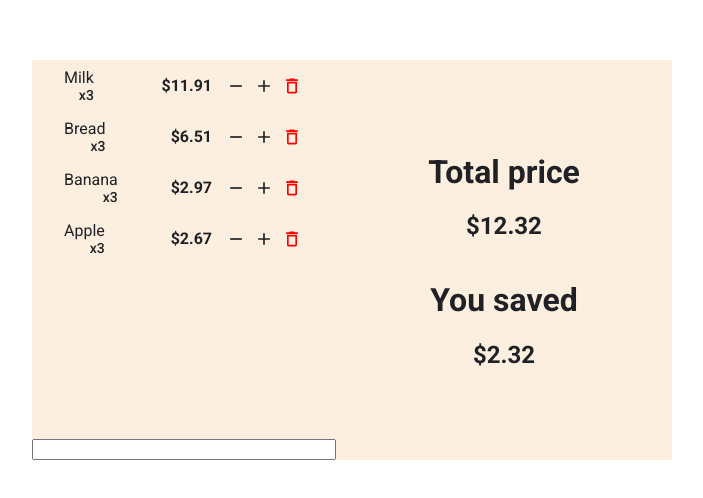
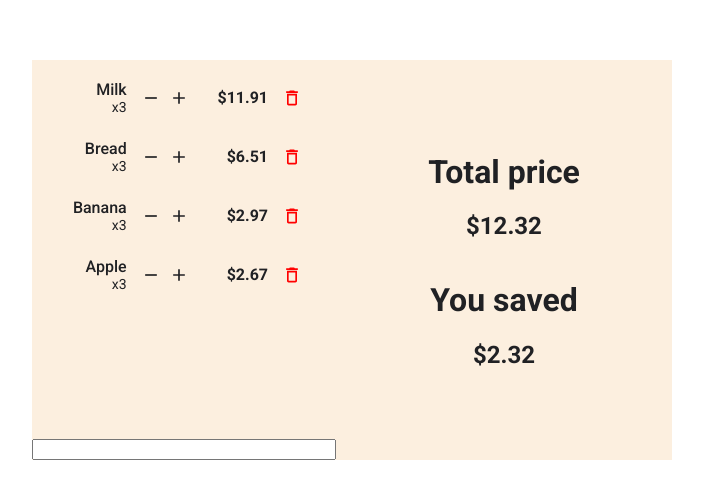
Before and after one commit to Fredy/grocery-store-calculator, a React (Create React App) app: page / in a window 1280 px wide. Shown: the part 140-638 px from the top of the page, without its empty margins (288-991 px from the left). Built offline with nearby package versions, Linux system fonts and the light colour scheme.

Commit message:
Improving ProductList styles

```diff
--- a/src/components/ProductList/index.tsx
+++ b/src/components/ProductList/index.tsx
@@ -44,18 +44,21 @@ function ProductItem({ product }: ProductItemProps) {
   return (
     <li className="productList-item">
       <div className="productList-item-description">
-        <span>{name}</span>
+        <span className="productList-item-name">{name}</span>
 
         <span className="productList-item-quantity">x{quantity}</span>
       </div>
-      <span className="productList-item-price">{formattedCost}</span>
 
+      <div className="productList-item-buttonGroup">
         <button onClick={handleIncrease} className="productList-item-button">
           <MdOutlineRemove size={20} />
         </button>
         <button onClick={handleDecrease} className="productList-item-button">
           <MdOutlineAdd size={20} />
         </button>
+      </div>
+
+      <span className="productList-item-price">{formattedCost}</span>
       <button onClick={handleRemove} className="productList-item-button">
         <MdDeleteOutline color="red" size={20} />
       </button>
--- a/src/components/ProductList/styles.css
+++ b/src/components/ProductList/styles.css
@@ -1,7 +1,7 @@
 .productList-container {
   overflow-y: auto;
   list-style-type: none;
-  padding: 0 32px;
+  padding: 8px 32px;
   margin: 0;
   /*TODO: responsive*/
   width: 240px;
@@ -9,28 +9,40 @@
 }
 
 .productList-item {
-  padding-top: 8px;
-  padding-bottom: 8px;
+  padding-top: 12px;
+  padding-bottom: 12px;
   display: flex;
   align-items: center;
 }
 
 .productList-item-description {
+  flex: 1;
   display: flex;
   flex-direction: column;
 }
 
-.productList-item-quantity {
-  font-size: 14px;
-  flex-grow: 1;
+.productList-item-name {
   text-align: right;
   font-weight: 500;
 }
 
+.productList-item-quantity {
+  font-size: 14px;
+  flex: 2;
+  text-align: right;
+}
+
+.productList-item-buttonGroup {
+  flex: 1;
+  display: flex;
+  flex-direction: row;
+  margin-left: 8px;
+}
+
 .productList-item-price {
-  flex-grow: 1;
+  flex: 1;
   text-align: right;
-  font-weight: bold;
+  font-weight: 700;
   margin-left: 8px;
   margin-right: 8px;
 }
```
Lines whose indentation alone changed are shown as unchanged.
